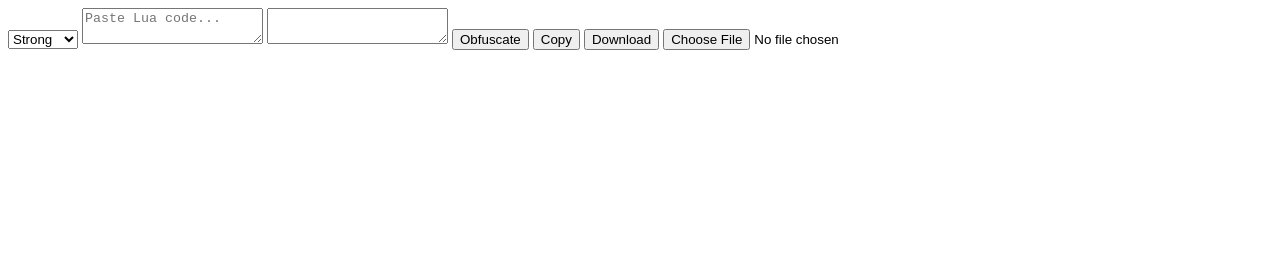
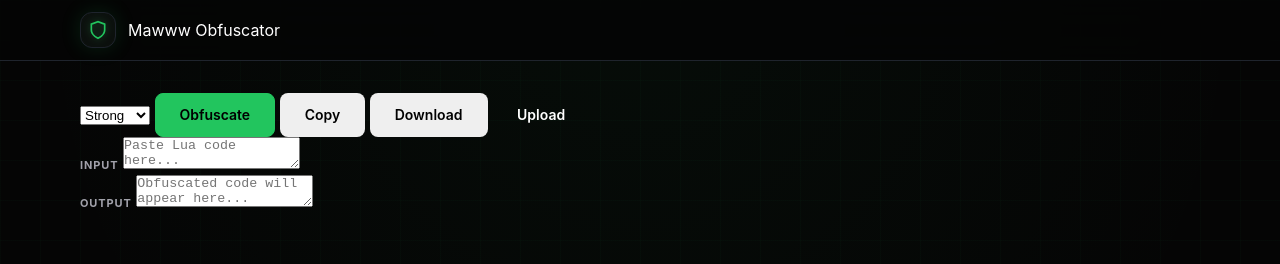
Before and after one commit to lucidrr51-hub/Mawww-obfuscator, a website: page index.html in a window 1280 px wide. Drawn offline with Linux system fonts and the light colour scheme.

Commit message:
Update index.html

```diff
--- a/index.html
+++ b/index.html
@@ -1,16 +1,58 @@
-<select id="preset">
-    <option value="Weak">Weak</option>
-    <option value="Medium">Medium</option>
-    <option value="Strong" selected>Strong</option>
-    <option value="Minify">Minify</option>
-</select>
+<!DOCTYPE html>
+<html lang="en">
+<head>
+    <meta charset="UTF-8">
+    <meta name="viewport" content="width=device-width, initial-scale=1.0">
+    <title>Mawww Obfuscator</title>
+    <link rel="stylesheet" href="style.css">
+</head>
+<body>
+    <div class="bg-grid">
+        <header class="header">
+            <div class="header-inner">
+                <div class="header-left">
+                    <div class="logo-icon glow-green">
+                        <svg class="shield-icon" viewBox="0 0 24 24" fill="none" stroke="currentColor" stroke-width="2">
+                            <path d="M12 22s8-4 8-10V5l-8-3-8 3v7c0 6 8 10 8 10z"/>
+                        </svg>
+                    </div>
+                    <span class="logo-text">Mawww Obfuscator</span>
+                </div>
+            </div>
+        </header>
 
-<textarea id="input" placeholder="Paste Lua code..."></textarea>
-<textarea id="output" readonly></textarea>
+        <main class="main-content">
+            <div class="toolbar">
+                <select id="preset" class="preset-select">
+                    <option value="Weak">Weak</option>
+                    <option value="Medium">Medium</option>
+                    <option value="Strong" selected>Strong</option>
+                    <option value="Minify">Minify</option>
+                </select>
+                <button id="obfBtn" class="btn btn-primary">Obfuscate</button>
+                <button id="copyBtn" class="btn">Copy</button>
+                <button id="dlBtn" class="btn">Download</button>
+                <label class="btn file-label">
+                    Upload
+                    <input type="file" id="fileInput" accept=".lua,.txt" hidden>
+                </label>
+            </div>
 
-<button id="obfBtn">Obfuscate</button>
-<button id="copyBtn">Copy</button>
-<button id="dlBtn">Download</button>
-<input type="file" id="fileInput" accept=".lua,.txt">
+            <div class="editor-grid">
+                <div class="editor-panel">
+                    <label class="panel-label">Input</label>
+                    <textarea id="input" class="code-area" placeholder="Paste Lua code here..."></textarea>
+                </div>
+                <div class="editor-panel">
+                    <label class="panel-label">Output</label>
+                    <textarea id="output" class="code-area" readonly placeholder="Obfuscated code will appear here..."></textarea>
+                </div>
+            </div>
 
-<div id="status"></div>
+            <div id="status" class="status-bar"></div>
+        </main>
+    </div>
+
+    <script src="script.js"></script>
+</body>
+</html>
```
